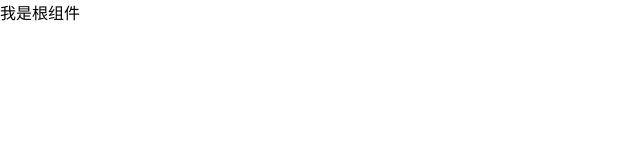
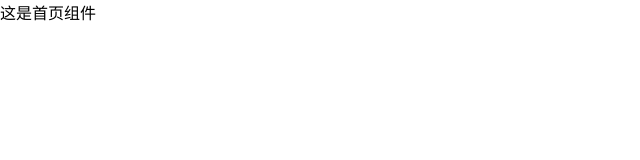
Before and after one commit to 15244862506/myhome, a React (Create React App) app: page /#/home in a window 1280 px wide. Shown: the top 160 px of the page, without its empty margins (0-640 px from the left). Built offline with nearby package versions, Linux system fonts and the light colour scheme.

Commit message:
路由基本配置完成

```diff
--- a/src/App.jsx
+++ b/src/App.jsx
@@ -1,11 +1,31 @@
 import React from "react";
+import Login from "./components/Login";
+import Home from "./components/Home";
 
-import { Link } from 'react-router-dom';
+// 导入路由
+import { HashRouter as Router, Route, Link, Switch, Redirect } from 'react-router-dom';
 
 class App extends React.Component {
   render() {
     return (
-      <div>我是根组件</div>
+      <Router>
+        {/* 配置路由 */}
+        <div>
+          {/* <ul>
+            <li>
+              <Link to="/login">登录</Link>
+            </li>
+            <li>
+              <Link to="/home">首页</Link>
+            </li>
+          </ul> */}
+          <Switch>
+            <Redirect exact path="/" to="home" ></Redirect>
+            <Route path="/login" component={Login} ></Route>
+            <Route path="/home" component={Home} ></Route>
+          </Switch>
+        </div>
+      </Router>
     )
   }
 }
--- /dev/null
+++ b/src/components/Home.jsx
@@ -0,0 +1,10 @@
+import React from "react";
+
+class Home extends React.Component {
+  render() {
+    return (
+      <div>这是首页组件</div>
+    )
+  }
+}
+export default Home
--- /dev/null
+++ b/src/components/Login.jsx
@@ -0,0 +1,10 @@
+import React from "react";
+
+class Login extends React.Component {
+  render() {
+    return (
+      <div>这是登录组件</div>
+    )
+  }
+}
+export default Login
```
Also changed, not shown: package.json (line endings or trailing spaces), 1 other file (tests, documents, lock files or other folders).
